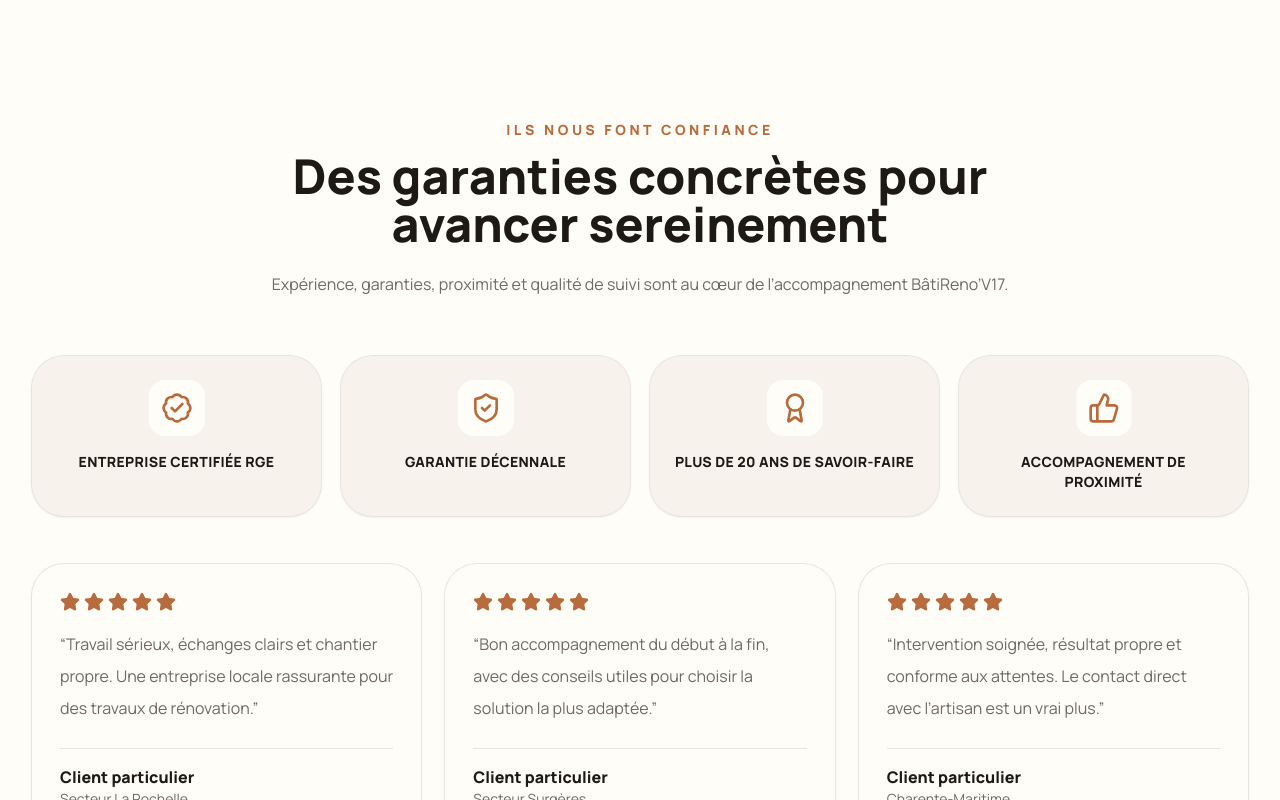
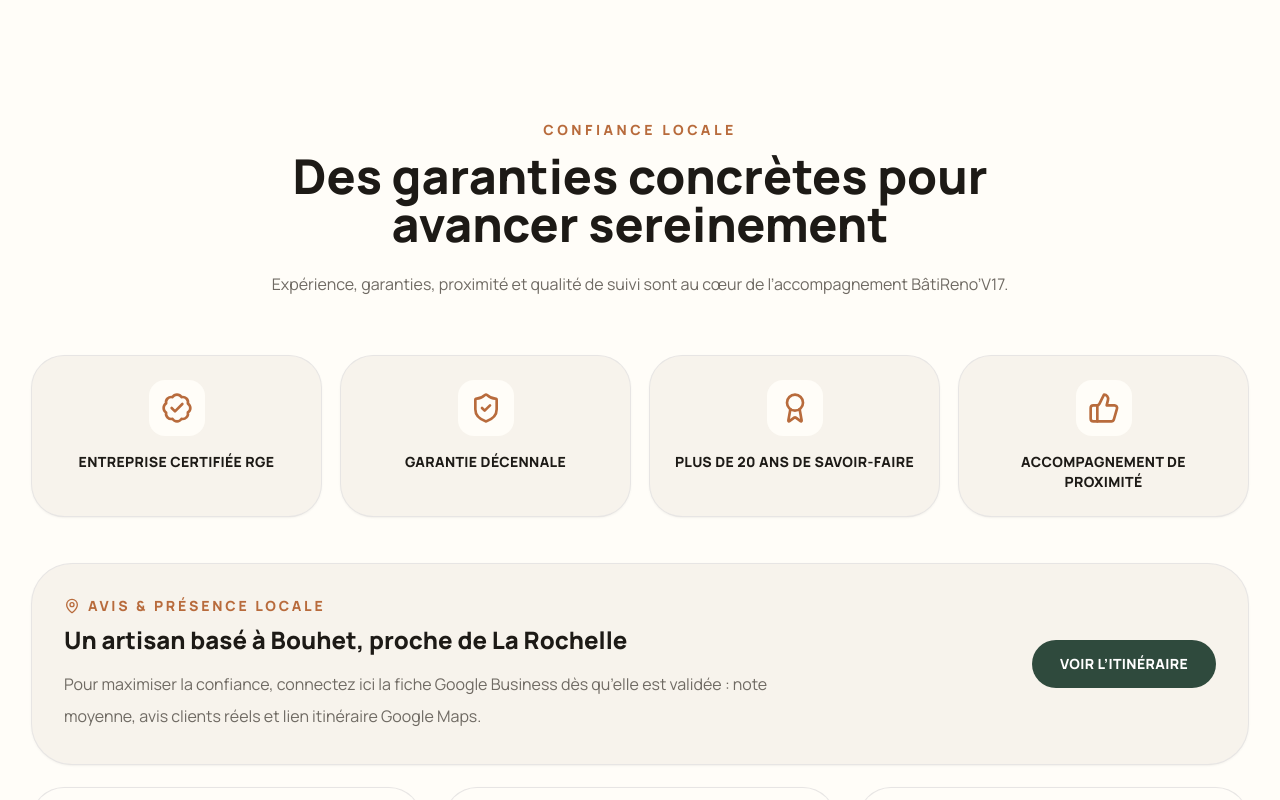
Before and after one commit to Virginie17/batirenov17, a Next.js app: page / in a window 1280 px wide. Shown: the part 7600-8400 px from the top of the page. Built offline with nearby package versions, Linux system fonts and the light colour scheme.

Commit message:
Improve social proof realism and local trust

```diff
--- a/app/components/SocialProof.tsx
+++ b/app/components/SocialProof.tsx
@@ -1,10 +1,10 @@
 import Link from "next/link";
-import { Award, BadgeCheck, ShieldCheck, Star, ThumbsUp } from "lucide-react";
+import { Award, BadgeCheck, MapPin, ShieldCheck, Star, ThumbsUp } from "lucide-react";
 
 const reviews = [
-  { name: "Client particulier", city: "Secteur La Rochelle", text: "Travail sérieux, échanges clairs et chantier propre. Une entreprise locale rassurante pour des travaux de rénovation." },
-  { name: "Client particulier", city: "Secteur Surgères", text: "Bon accompagnement du début à la fin, avec des conseils utiles pour choisir la solution la plus adaptée." },
-  { name: "Client particulier", city: "Charente-Maritime", text: "Intervention soignée, résultat propre et conforme aux attentes. Le contact direct avec l’artisan est un vrai plus." },
+  { name: "Projet menuiserie", city: "Secteur La Rochelle", text: "Changement de menuiseries avec conseils sur le choix des matériaux, suivi clair et chantier rendu propre." },
+  { name: "Projet rénovation", city: "Secteur Surgères", text: "Accompagnement sérieux du premier échange jusqu’à la fin des travaux, avec des explications simples et rassurantes." },
+  { name: "Projet extérieur", city: "Charente-Maritime", text: "Travail soigné sur l’aménagement extérieur. Le contact direct avec l’artisan facilite vraiment les décisions." },
 ];
 
 const proofs = [
@@ -19,7 +19,7 @@ export function SocialProof() {
     <section className="bg-[#fffdf8] px-4 py-20 sm:px-6 lg:px-8 lg:py-28">
       <div className="mx-auto max-w-7xl">
         <div className="mx-auto mb-14 max-w-3xl text-center">
-          <p className="mb-3 text-sm font-black uppercase tracking-[0.25em] text-[#b86b3c]">Ils nous font confiance</p>
+          <p className="mb-3 text-sm font-black uppercase tracking-[0.25em] text-[#b86b3c]">Confiance locale</p>
           <h2 className="text-3xl font-black text-[#1d1a16] sm:text-5xl">Des garanties concrètes pour avancer sereinement</h2>
           <p className="mt-5 leading-8 text-[#6f6a63]">Expérience, garanties, proximité et qualité de suivi sont au cœur de l’accompagnement BâtiReno’V17.</p>
         </div>
@@ -36,6 +36,17 @@ export function SocialProof() {
               </article>
             );
           })}
+        </div>
+
+        <div className="mb-6 rounded-[2.5rem] bg-[#f7f3ec] p-6 shadow-sm ring-1 ring-stone-200 sm:p-8 lg:flex lg:items-center lg:justify-between">
+          <div>
+            <p className="mb-2 inline-flex items-center gap-2 text-sm font-black uppercase tracking-[0.2em] text-[#b86b3c]"><MapPin className="h-4 w-4" /> Avis & présence locale</p>
+            <h3 className="text-2xl font-black text-[#1d1a16]">Un artisan basé à Bouhet, proche de La Rochelle</h3>
+            <p className="mt-3 max-w-3xl leading-8 text-[#6f6a63]">Pour maximiser la confiance, connectez ici la fiche Google Business dès qu’elle est validée : note moyenne, avis clients réels et lien itinéraire Google Maps.</p>
+          </div>
+          <a href="https://www.google.com/maps/search/?api=1&query=1%20Chemin%20de%20la%20Loubrie%2017540%20Bouhet" target="_blank" rel="noopener noreferrer" className="mt-6 inline-flex rounded-full bg-[#2f4a3d] px-7 py-3.5 text-sm font-black uppercase tracking-wide text-white transition hover:bg-[#243a30] lg:mt-0">
+            Voir l’itinéraire
+          </a>
         </div>
 
         <div className="grid gap-6 lg:grid-cols-3">
```
